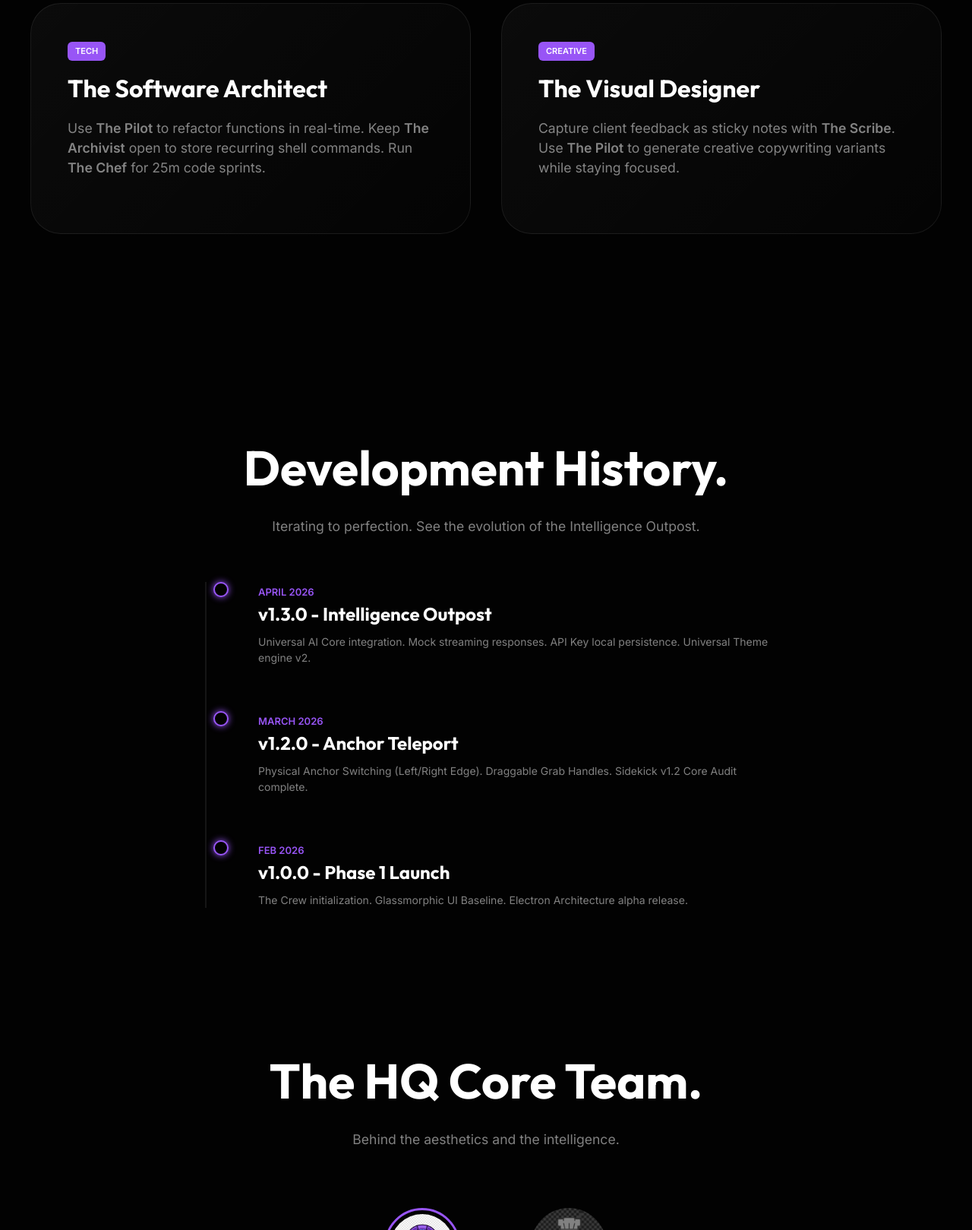
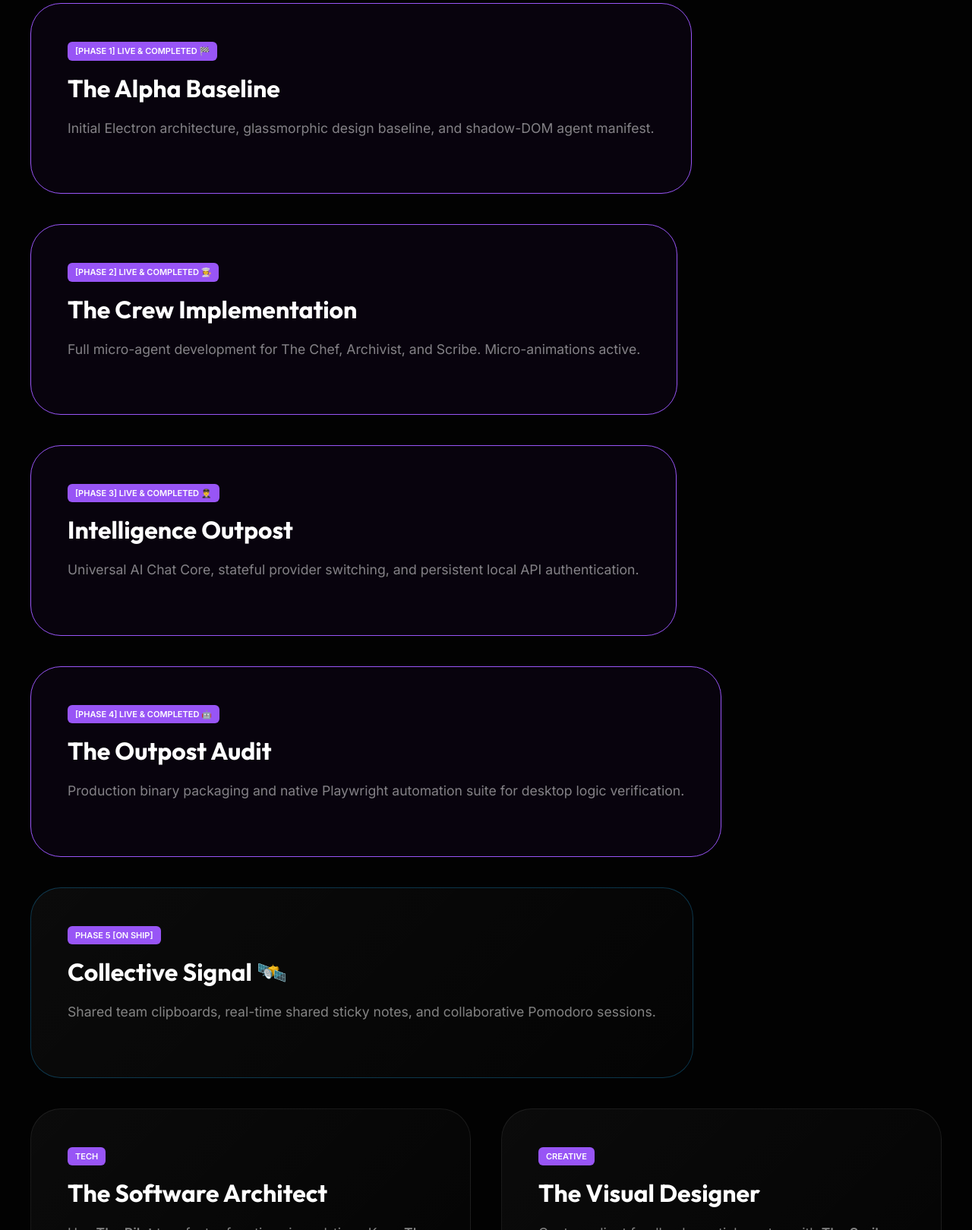
Before and after one commit to Arigitshub/sidekick, an Electron app: page docs/index.html in a window 1280 px wide. Shown: the part 3537-5156 px from the top of the page at 76% size. Drawn offline with Linux system fonts and the light colour scheme.

Commit message:
docs: Project Status Update - Phases 1-4 COMPLETED & LIVE

```diff
--- a/docs/index.html
+++ b/docs/index.html
@@ -235,6 +235,31 @@
   </section>
 
   <div class="playbook-row">
+    <div class="glass-card" style="border-color: var(--accent); background: rgba(138, 43, 226, 0.05);">
+      <span class="playbook-badge" style="background: var(--accent);">[PHASE 1] LIVE & COMPLETED 🏁</span>
+      <h3>The Alpha Baseline</h3>
+      <p>Initial Electron architecture, glassmorphic design baseline, and shadow-DOM agent manifest.</p>
+    </div>
+    <div class="glass-card" style="border-color: var(--accent); background: rgba(138, 43, 226, 0.05);">
+      <span class="playbook-badge" style="background: var(--accent);">[PHASE 2] LIVE & COMPLETED 🧑‍🍳</span>
+      <h3>The Crew Implementation</h3>
+      <p>Full micro-agent development for The Chef, Archivist, and Scribe. Micro-animations active.</p>
+    </div>
+    <div class="glass-card" style="border-color: var(--accent); background: rgba(138, 43, 226, 0.05);">
+      <span class="playbook-badge" style="background: var(--accent);">[PHASE 3] LIVE & COMPLETED 👨‍✈️</span>
+      <h3>Intelligence Outpost</h3>
+      <p>Universal AI Chat Core, stateful provider switching, and persistent local API authentication.</p>
+    </div>
+    <div class="glass-card" style="border-color: var(--accent); background: rgba(138, 43, 226, 0.05);">
+      <span class="playbook-badge" style="background: var(--accent);">[PHASE 4] LIVE & COMPLETED 🤖</span>
+      <h3>The Outpost Audit</h3>
+      <p>Production binary packaging and native Playwright automation suite for desktop logic verification.</p>
+    </div>
+    <div class="glass-card" style="border-color: hsla(200, 80%, 50%, 0.3);">
+      <span class="playbook-badge">PHASE 5 [ON SHIP]</span>
+      <h3>Collective Signal 🛰️</h3>
+      <p>Shared team clipboards, real-time shared sticky notes, and collaborative Pomodoro sessions.</p>
+    </div>
     <div class="playbook-item glass-card">
       <span class="playbook-badge">TECH</span>
       <h3>The Software Architect</h3>
```
Also changed, not shown: README.md.
